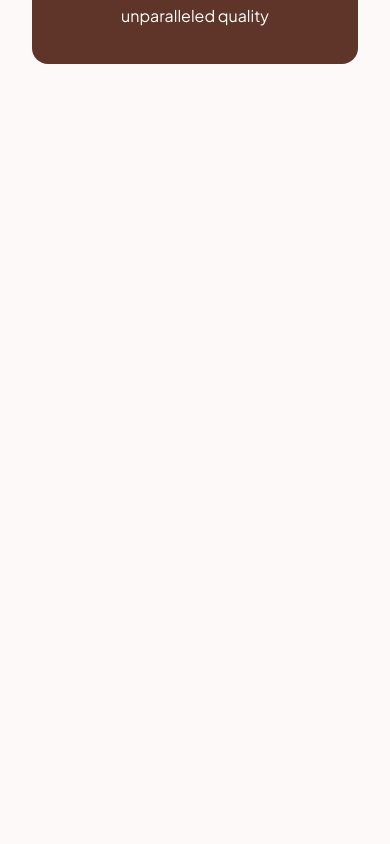
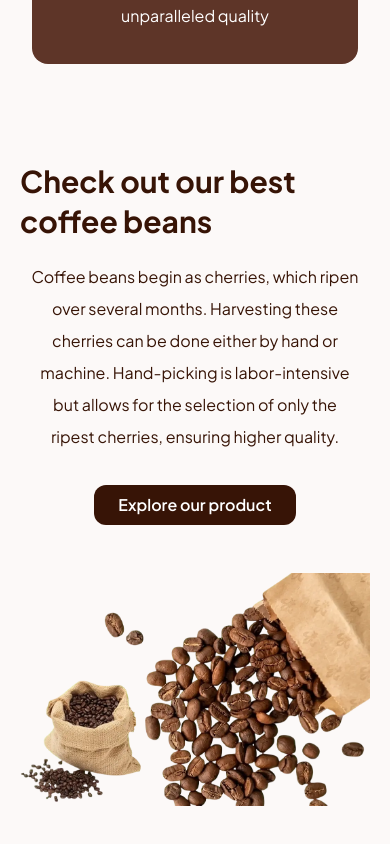
Before and after one commit to MehtiAbdullahi/Coffee_Shop, a Next.js app: page / in a window 390 px wide. Shown: the part 1665-2509 px from the top of the page. Before the commit the page ends 1777 px from the top, so only its background shows below. Built offline with nearby package versions, Linux system fonts and the light colour scheme.

Commit message:
feat: add responsive coffee beans section

```diff
--- a/src/app/layout.tsx
+++ b/src/app/layout.tsx
@@ -1,7 +1,7 @@
 import type { Metadata } from "next";
 import { Geist, Geist_Mono } from "next/font/google";
 import "./globals.css";
-import Navbar from "@/components/navbar/navbar";
+import Navbar from "@/components/navbar/Navbar";
 import { plusJakartaSans, poetsenOne } from "./fonts";
 
 const geistSans = Geist({
--- a/src/app/page.tsx
+++ b/src/app/page.tsx
@@ -1,11 +1,13 @@
-import Hero from "@/components/hero/hero";
 import React from "react";
+import Hero from "@/components/hero/Hero";
+import CoffeeBeans from "../components/coffee-beans/CoffeeBeans";
 
 const HeroPage = () => {
   return (
     <>
       <main>
         <Hero />
+        <CoffeeBeans />
       </main>
     </>
   );
--- /dev/null
+++ b/src/components/coffee-beans/CoffeeBeans.tsx
@@ -0,0 +1,35 @@
+import React from "react";
+
+const CoffeeBeans = () => {
+  return (
+    <section className="my-18 flex h-150 w-full items-center 2xl:h-200 2xl:bg-[url('/images/backgrounds/coffee-bean-photo.webp')] 2xl:bg-right 2xl:bg-no-repeat">
+      <div className="container mx-auto flex items-center justify-between px-6 max-2xl:px-0 max-md:px-5 max-md:flex-col max-md:gap-12">
+        <div>
+          <div className="w-full max-w-140 max-md:flex max-md:flex-col max-md:items-center">
+            <h2 className="text text-primary text-3xl leading-10 font-bold lg:text-5xl lg:leading-15 xl:text-6xl xl:leading-20">
+              Check out our best coffee beans
+            </h2>
+            <p className="text-primary mt-5 mb-8 leading-8 text-balance max-md:text-center lg:mt-7 lg:mb-10">
+              Coffee beans begin as cherries, which ripen over several months.
+              Harvesting these cherries can be done either by hand or machine.
+              Hand-picking is labor-intensive but allows for the selection of
+              only the ripest cherries, ensuring higher quality.
+            </p>
+            <button className="bg-primary cursor-pointer rounded-xl px-8 py-4 font-semibold text-white max-[426px]:px-6 max-[426px]:py-2">
+              Explore our product
+            </button>
+          </div>
+        </div>
+        <div className="basis-[70%] lg:basis-[50%]">
+          <img
+            className="2xl:hidden"
+            src="/images/backgrounds/coffee-bean-photo.webp"
+            alt=""
+          />
+        </div>
+      </div>
+    </section>
+  );
+};
+
+export default CoffeeBeans;
--- a/src/components/hero/hero.tsx
+++ b/src/components/hero/hero.tsx
@@ -1,5 +1,5 @@
 import React from "react";
-import Feature from "../feature-section/feature";
+import Feature from "../feature-section/Feature";
 
 const Hero = () => {
   return (
```
Also changed, not shown: public/images/backgrounds/coffee-bean-photo.webp (added).
